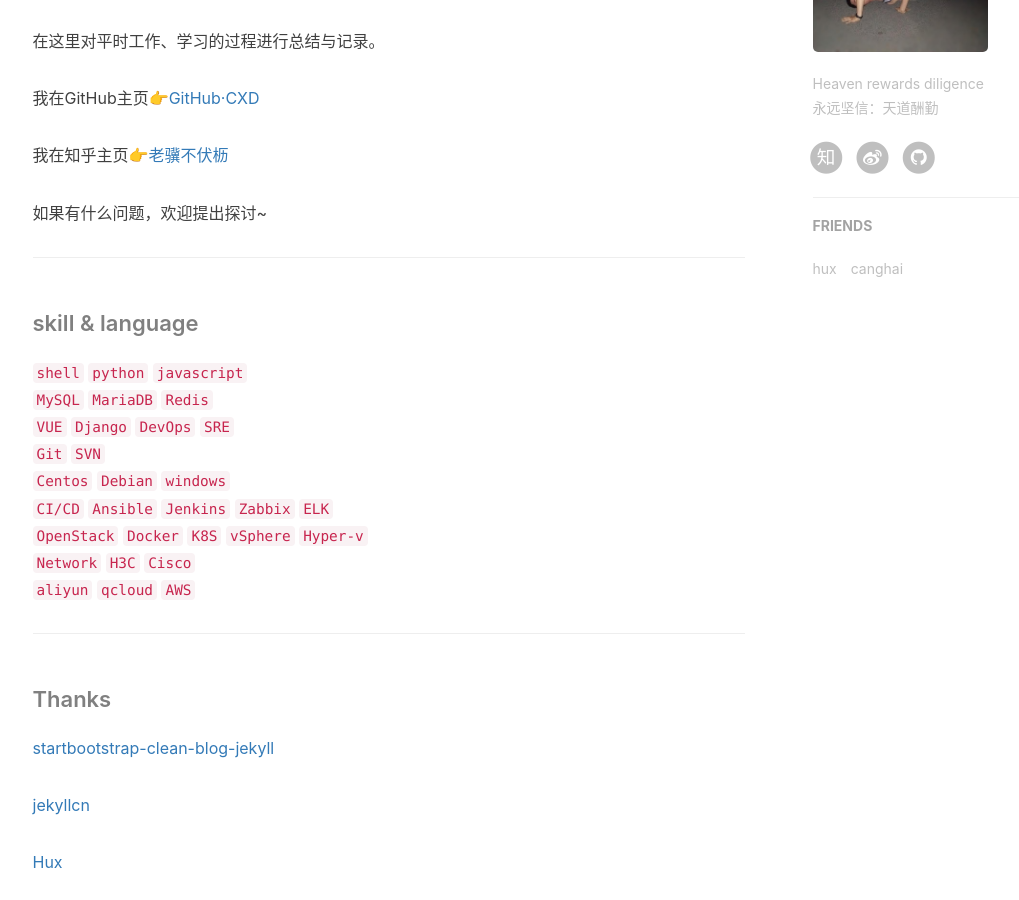
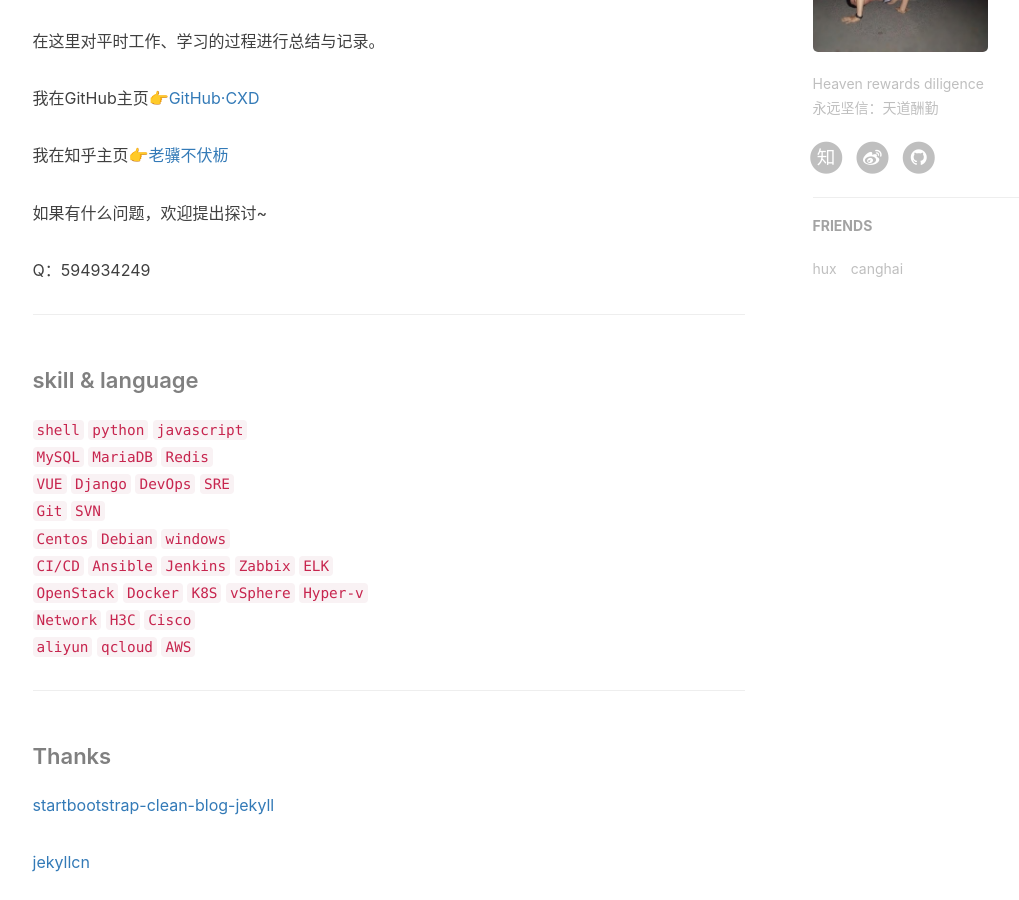
Before and after one commit to chaoxiaodi/chaoxiaodi.github.io, a Jekyll site: the page built from about.html, in a window 1280 px wide and 900 px high, scrolled down 746 px. Shown: the whole window, without its empty margins (135-1154 px from the left). Built offline with Jekyll 4.4.1, drawn with Linux system fonts in a browser that asks for light colours; nearby versions of some CDN libraries; comment, search, counter and statistics services are not loaded.

```diff
--- a/_includes/about/zh.md
+++ b/_includes/about/zh.md
@@ -14,6 +14,8 @@ hi,我是 **超小弟** ,一名秃头运维,现在北京工作。
 我在知乎主页👉[老骥不伏枥](https://www.zhihu.com/people/chao-liu-99-16)
 
 如果有什么问题，欢迎提出探讨~
+
+Q：594934249
 
 ---
 #### skill & language
--- a/todolist.html
+++ b/todolist.html
@@ -152,7 +152,6 @@
       monthjob: [],
       historyjob: [],
       treeJobData: [],
-      defaultexpandedkeys: ['1000','2000','3000','4000', '9000'],
       defaultProps: {
         children: 'children',
         label: 'label'
```
